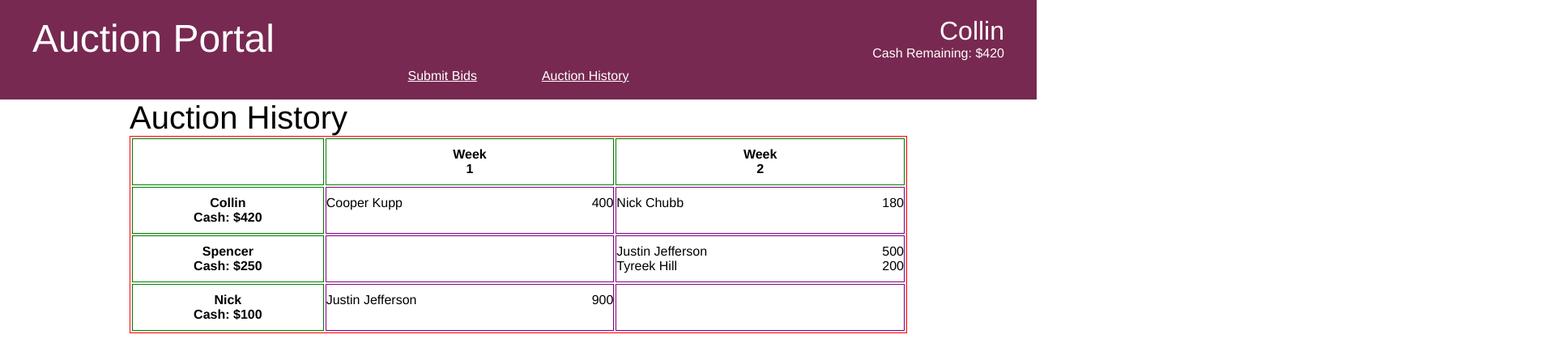
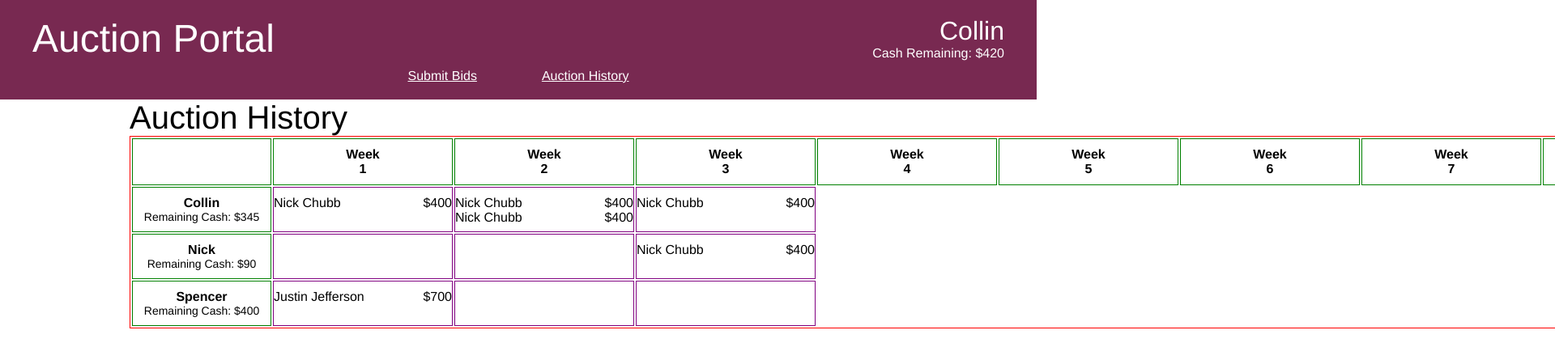
Before and after one commit to collinmurd/ff_auctions, a React (Create React App) app in the folder app/: page /history in a window 1280 px wide. Shown: the top 450 px of the page at 81% size, 1920 px wide, since content can reach past the window. Built offline with nearby package versions, Linux system fonts and the light colour scheme.

Commit message:
dynamic table filling

```diff
--- a/app/src/components/AuctionHistory.css
+++ b/app/src/components/AuctionHistory.css
@@ -19,6 +19,21 @@
     border: 1px solid purple;
 }
 
+/* WeekSquare */
+.weekSquare {
+    min-width: 200px;
+}
+
+/* ManagerSquare */
+.managerSquare {
+    min-width: 150px;
+}
+
+.managerSquare p {
+    font-size: 14px;
+    font-weight: normal;
+}
+
 /* WinSquare */
 
 .win-player-name {
--- a/app/src/components/AuctionHistory.tsx
+++ b/app/src/components/AuctionHistory.tsx
@@ -4,29 +4,48 @@
 
 import React from "react";
 
-const managersData = [
-    {manager: 'Collin', cashRemaining: 420, weekEliminated: -1},
-    {manager: 'Spencer', cashRemaining: 250, weekEliminated: -1},
-    {manager: 'Nick', cashRemaining: 100, weekEliminated: 1}
-]
+const numberOfWeeks = 18;
 
-const auctionsData = [
-    {
-        week: 1,
-        wins: [
-            {manager: 'Collin', player: 'Cooper Kupp', amount: 400},
-            {manager: 'Nick', player: 'Justin Jefferson', amount: 900},
+const data = {
+    'Collin': {
+        amountRemaining: 345,
+        weekEliminated: -1,
+        auctions: [
+            [
+                {player: 'Nick Chubb', amount: 400}
+            ],
+            [
+                {player: 'Nick Chubb', amount: 400},
+                {player: 'Nick Chubb', amount: 400}
+            ],
+            [
+                {player: 'Nick Chubb', amount: 400}
+            ]
         ]
     },
-    {
-        week: 2,
-        wins: [
-            {manager: 'Collin', player: 'Nick Chubb', amount: 180},
-            {manager: 'Spencer', player: 'Justin Jefferson', amount: 500},
-            {manager: 'Spencer', player: 'Tyreek Hill', amount: 250}
+    'Nick': {
+        amountRemaining: 90,
+        weekEliminated: -1,
+        auctions: [
+            [],
+            [],
+            [
+                {player: 'Nick Chubb', amount: 400}
+            ]
         ]
     },
-];
+    'Spencer': {
+        amountRemaining: 400,
+        weekEliminated: 2,
+        auctions: [
+            [
+                {player: 'Justin Jefferson', amount: 700}
+            ],
+            [],
+            []
+        ]
+    }
+}
 
 type AuctionHistoryTypes = {
 
@@ -42,29 +61,41 @@
             <div>
                 <h2>Auction History</h2>
                 <table>
-                    <tr>
-                        <th></th>
-                        <WeekSquare week={1} />
-                        <WeekSquare week={2} />
-                    </tr>
-                    <tr>
-                        <ManagerSquare name="Collin" cashRemaining={420}/>
-                        <WinSquare manager="Collin" players={[{name: "Cooper Kupp", amount: 400}]}/>
-                        <WinSquare manager="Collin" players={[{name: "Nick Chubb", amount: 180}]}/>
-                    </tr>
-                    <tr>
-                        <ManagerSquare name="Spencer" cashRemaining={250}/>
-                        <td></td>
-                        <WinSquare manager="Spencer" players={[{name: "Justin Jefferson", amount: 500}, {name: "Tyreek Hill", amount: 200}]}/>
-                    </tr>
-                    <tr>
-                        <ManagerSquare name="Nick" cashRemaining={100}/>
-                        <WinSquare manager="Nick" players={[{name: "Justin Jefferson", amount: 900}]}/>
-                        <td></td>
-                    </tr>
+                    <thead>{this.weekRow()}</thead>
+                    <tbody>{this.managerRows()}</tbody>
                 </table>
             </div>
         );
+    }
+
+    weekRow() {
+        let squares = [];
+        for (let i = 1; i <= numberOfWeeks; i++) {
+            squares.push(<WeekSquare key={i} week={i} />);
+        }
+        return (
+            <tr>
+                <th></th>
+                {squares}
+            </tr>
+        );
+    }
+
+    managerRows() {
+        let rows = [];
+        for (let [manager, managerData] of Object.entries(data)) {
+            console.log(Object.entries(managerData.auctions))
+            let squares = managerData.auctions.map((players) => {
+                return <WinSquare manager={manager} players={players} />
+            });
+            rows.push(
+                <tr>
+                    <ManagerSquare name={manager} cashRemaining={managerData.amountRemaining} />
+                    {squares}
+                </tr>
+            );
+        }
+        return rows;
     }
 }
 
@@ -72,7 +103,7 @@
 
 function WeekSquare(props: {week: number}) {
     return (
-        <th>
+        <th className="weekSquare">
             <p>Week</p>
             <p>{props.week}</p>
         </th>
@@ -83,9 +114,9 @@
 
 function ManagerSquare(props: {name: string, cashRemaining: number}) {
     return (
-        <th>
+        <th className="managerSquare">
             <h5>{props.name}</h5>
-            <p>Cash: ${props.cashRemaining}</p>
+            <p>Remaining Cash: ${props.cashRemaining}</p>
         </th>
     );
 }
@@ -94,13 +125,13 @@
 
 type WinSquareProps = {
     manager: string,
-    players: {name: string, amount: number}[]
+    players: {player: string, amount: number}[]
 }
 function WinSquare(props: WinSquareProps) {
     const playerList = props.players.map((player) =>
-        <li key={player.name}>
-            <p className="win-player-name">{player.name}</p>
-            <p className="win-player-amount">{player.amount}</p>
+        <li key={player.player}>
+            <p className="win-player-name">{player.player}</p>
+            <p className="win-player-amount">${player.amount}</p>
         </li>
     );
     return (
```
